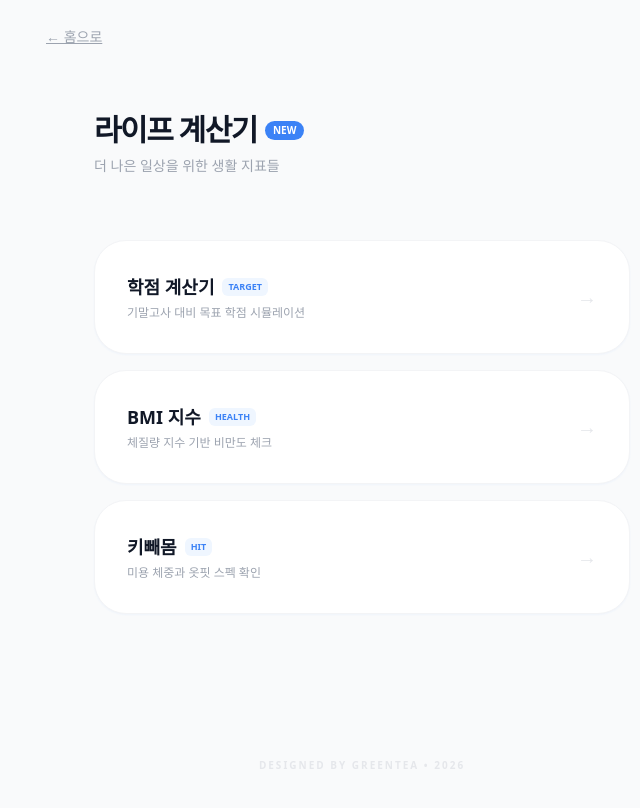
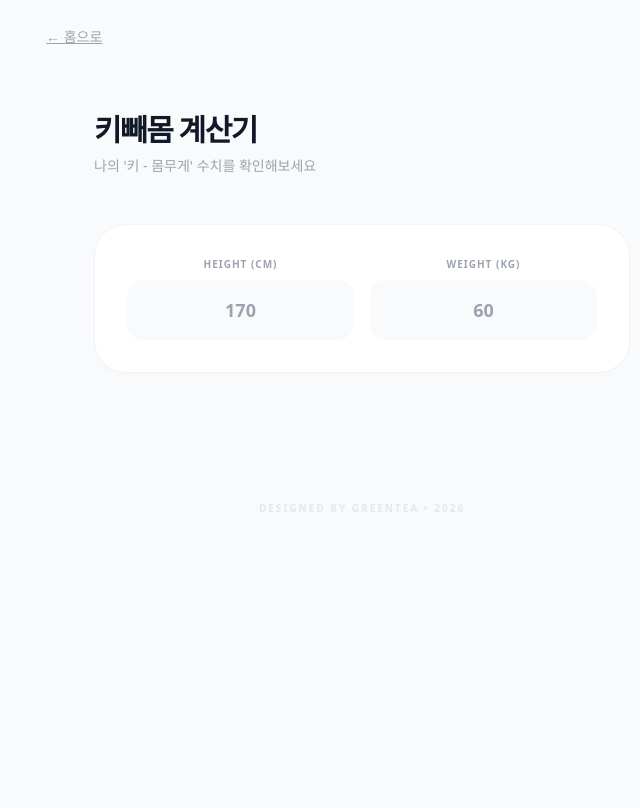
Before and after one commit to greentea2417/semogye-calculator, a Next.js app: page /life/kbm in a window 1280 px wide. Shown: the top 808 px of the page, without its empty margins (278-918 px from the left). Built offline with nearby package versions, Linux system fonts and the light colour scheme; a web font is replaced by a local one.

Commit message:
feat: finalize kbm calculator with status descriptions

```diff
--- a/app/life/bmi/page.tsx
+++ b/app/life/bmi/page.tsx
@@ -9,12 +9,25 @@ export default function BmiPage() {
 
   const heightNum = parseFloat(height);
   const weightNum = parseFloat(weight);
-  const bmi = weightNum && heightNum ? (weightNum / ((heightNum / 100) * (heightNum / 100))).toFixed(1) : null;
+
+  // BMI 계산 로직
+  const bmiValue = weightNum && heightNum
+    ? parseFloat((weightNum / ((heightNum / 100) * (heightNum / 100))).toFixed(1))
+    : null;
+
+  // BMI 상태 및 컬러 판정 함수
+  const getBmiStatus = (bmi: number) => {
+    if (bmi < 18.5) return { label: "저체중", desc: "조금 더 든든하게 드셔도 좋겠어요.", color: "text-amber-500" };
+    if (bmi < 23) return { label: "정상", desc: "아주 건강하고 이상적인 상태입니다!", color: "text-blue-500" };
+    if (bmi < 25) return { label: "과체중", desc: "관리가 필요한 시점이에요. 가벼운 운동 어때요?", color: "text-orange-500" };
+    return { label: "비만", desc: "건강을 위해 식단 조절과 운동을 권장합니다.", color: "text-red-500" };
+  };
+
+  const status = bmiValue ? getBmiStatus(bmiValue) : null;
 
   return (
     <main className="max-w-xl mx-auto px-5 py-16 space-y-12">
       <section className="space-y-2">
-        <Link href="/life" className="text-xs font-bold text-blue-500 uppercase tracking-widest hover:underline">← Life</Link>
         <h1 className="text-3xl font-black text-gray-900 tracking-tighter">BMI 지수</h1>
         <p className="text-sm text-gray-400 font-medium">나의 체질량 지수를 확인해보세요</p>
       </section>
@@ -22,22 +35,27 @@ export default function BmiPage() {
       <div className="bg-white border border-gray-100 rounded-[32px] p-8 shadow-sm shadow-gray-200/20">
         <div className="grid grid-cols-2 gap-4">
           <div className="space-y-2">
-            <label className="text-[10px] font-black text-gray-400 uppercase tracking-widest ml-1">Height (cm)</label>
-            <input type="number" placeholder="170" value={height} onChange={(e) => setHeight(e.target.value)}
-              className="w-full bg-gray-50 border-none rounded-2xl p-4 text-lg font-bold focus:ring-2 focus:ring-blue-500/20 transition-all" />
+            <label className="text-[10px] font-black text-gray-400 uppercase tracking-widest ml-1 text-center block">Height (cm)</label>
+            <input type="number" placeholder="160" value={height} onChange={(e) => setHeight(e.target.value)}
+              className="w-full bg-gray-50 border-none rounded-2xl p-4 text-lg font-bold focus:ring-2 focus:ring-blue-500/20 transition-all text-center" />
           </div>
           <div className="space-y-2">
-            <label className="text-[10px] font-black text-gray-400 uppercase tracking-widest ml-1">Weight (kg)</label>
-            {/* 🔥 오류 수정: onChange를 setWeight로 변경 */}
-            <input type="number" placeholder="65" value={weight} onChange={(e) => setWeight(e.target.value)}
-              className="w-full bg-gray-50 border-none rounded-2xl p-4 text-lg font-bold focus:ring-2 focus:ring-blue-500/20 transition-all" />
+            <label className="text-[10px] font-black text-gray-400 uppercase tracking-widest ml-1 text-center block">Weight (kg)</label>
+            <input type="number" placeholder="50" value={weight} onChange={(e) => setWeight(e.target.value)}
+              className="w-full bg-gray-50 border-none rounded-2xl p-4 text-lg font-bold focus:ring-2 focus:ring-blue-500/20 transition-all text-center" />
           </div>
         </div>
 
-        {bmi && (
+        {bmiValue && status && (
           <div className="mt-10 pt-10 border-t border-gray-50 text-center animate-in fade-in slide-in-from-bottom-2">
-            <span className="text-[10px] font-black text-blue-500 uppercase tracking-widest">Your BMI</span>
-            <div className="text-6xl font-black text-gray-900 tracking-tighter my-2">{bmi}</div>
+            <span className="text-[10px] font-black text-gray-400 uppercase tracking-widest">Your BMI</span>
+            <div className="text-6xl font-black text-gray-900 tracking-tighter my-2">{bmiValue}</div>
+
+            {/* 결과 설명 섹션 */}
+            <div className="mt-4 space-y-1">
+              <p className={`text-xl font-black ${status.color}`}>{status.label}</p>
+              <p className="text-sm text-gray-400 font-medium">{status.desc}</p>
+            </div>
           </div>
         )}
       </div>
--- a/app/life/kbm/page.tsx
+++ b/app/life/kbm/page.tsx
@@ -1,40 +1,71 @@
 "use client";
 
+import { useState } from "react";
 import Link from "next/link";
 
-const LIFE_TOOLS = [
-  { title: "학점 계산기", description: "기말고사 대비 목표 학점 시뮬레이션", href: "/life/grade", tag: "TARGET" },
-  { title: "BMI 지수", description: "체질량 지수 기반 비만도 체크", href: "/life/bmi", tag: "HEALTH" },
-  { title: "키빼몸", description: "미용 체중과 옷핏 스펙 확인", href: "/life/kbm", tag: "HIT" },
-];
+export default function KbmPage() {
+  const [height, setHeight] = useState("");
+  const [weight, setWeight] = useState("");
 
-export default function LifePage() {
+  const heightNum = parseFloat(height);
+  const weightNum = parseFloat(weight);
+
+  // 키빼몸 계산 (키 - 몸무게)
+  const kbmValue = heightNum && weightNum ? Math.round(heightNum - weightNum) : null;
+
+  // 키빼몸 상태 판정 함수 (보통 110~115를 미용/모델 스펙으로 봅니다)
+  const getKbmStatus = (kbm: number) => {
+    if (kbm >= 120) return { label: "매우 마름", desc: "모델급 스펙이에요. 건강을 위해 잘 챙겨 드세요!", color: "text-amber-500" };
+    if (kbm >= 110) return { label: "미용 체중", desc: "옷핏이 가장 예쁘게 나오는 이상적인 스펙입니다.", color: "text-blue-500" };
+    if (kbm >= 100) return { label: "표준 체중", desc: "가장 건강하고 보기 좋은 표준 상태입니다.", color: "text-emerald-500" };
+    return { label: "관리 필요", desc: "건강한 식단과 운동으로 관리를 시작해볼까요?", color: "text-orange-500" };
+  };
+
+  const status = kbmValue !== null ? getKbmStatus(kbmValue) : null;
+
   return (
-    <main className="max-w-xl mx-auto px-5 py-16 space-y-16">
+    <main className="max-w-xl mx-auto px-5 py-16 space-y-12">
+      {/* 상단 헤더 - 홈 링크 제거 및 정갈한 타이틀 */}
       <section className="space-y-2">
-        {/* 중복된 홈 링크 제거 후 타이틀 섹션만 유지 */}
-        <div className="flex items-center space-x-2">
-          <h1 className="text-3xl font-black text-gray-900 tracking-tighter">라이프 계산기</h1>
-          <span className="bg-blue-500 text-[10px] text-white px-2 py-0.5 rounded-full font-black uppercase">New</span>
-        </div>
-        <p className="text-sm text-gray-400 font-medium">더 나은 일상을 위한 생활 지표들</p>
+        <h1 className="text-3xl font-black text-gray-900 tracking-tighter">키빼몸 계산기</h1>
+        <p className="text-sm text-gray-400 font-medium">나의 '키 - 몸무게' 수치를 확인해보세요</p>
       </section>
 
-      <div className="space-y-4">
-        {LIFE_TOOLS.map((tool, index) => (
-          <Link key={index} href={tool.href} className="group block bg-white border border-gray-100 p-8 rounded-[32px] hover:border-blue-500 transition-all duration-300 shadow-sm shadow-blue-500/5">
-            <div className="flex justify-between items-center">
-              <div className="space-y-1">
-                <div className="flex items-center space-x-2">
-                  <h3 className="font-bold text-lg text-gray-900">{tool.title}</h3>
-                  <span className="text-[9px] font-bold text-blue-500 bg-blue-50 px-1.5 py-0.5 rounded-md">{tool.tag}</span>
-                </div>
-                <p className="text-xs text-gray-400 font-medium">{tool.description}</p>
-              </div>
-              <span className="text-xl text-gray-200 group-hover:text-blue-500 transition-colors transform group-hover:translate-x-1 duration-300">→</span>
+      <div className="bg-white border border-gray-100 rounded-[32px] p-8 shadow-sm shadow-gray-200/20">
+        <div className="grid grid-cols-2 gap-4">
+          <div className="space-y-2">
+            <label className="text-[10px] font-black text-gray-400 uppercase tracking-widest block text-center">Height (cm)</label>
+            <input
+              type="number"
+              placeholder="170"
+              value={height}
+              onChange={(e) => setHeight(e.target.value)}
+              className="w-full bg-gray-50 border-none rounded-2xl p-4 text-lg font-bold focus:ring-2 focus:ring-blue-500/20 transition-all text-center"
+            />
+          </div>
+          <div className="space-y-2">
+            <label className="text-[10px] font-black text-gray-400 uppercase tracking-widest block text-center">Weight (kg)</label>
+            <input
+              type="number"
+              placeholder="60"
+              value={weight}
+              onChange={(e) => setWeight(e.target.value)}
+              className="w-full bg-gray-50 border-none rounded-2xl p-4 text-lg font-bold focus:ring-2 focus:ring-blue-500/20 transition-all text-center"
+            />
+          </div>
+        </div>
+
+        {kbmValue !== null && status && (
+          <div className="mt-10 pt-10 border-t border-gray-50 text-center animate-in fade-in slide-in-from-bottom-2">
+            <span className="text-[10px] font-black text-gray-400 uppercase tracking-widest">Your Score</span>
+            <div className="text-6xl font-black text-gray-900 tracking-tighter my-2">{kbmValue}</div>
+
+            <div className="mt-4 space-y-1">
+              <p className={`text-xl font-black ${status.color}`}>{status.label}</p>
+              <p className="text-sm text-gray-400 font-medium">{status.desc}</p>
             </div>
-          </Link>
-        ))}
+          </div>
+        )}
       </div>
 
       <footer className="pt-20 text-center">
--- a/app/life/page.tsx
+++ b/app/life/page.tsx
@@ -10,40 +10,40 @@ const LIFE_TOOLS = [
 
 export default function LifePage() {
   return (
-    <main className="max-w-xl mx-auto px-6 py-12 space-y-12">
-      {/* --- 상단 헤더 --- */}
-      <section className="space-y-4">
-        <Link href="/" className="group inline-flex items-center text-[11px] font-bold text-gray-300 uppercase tracking-[0.2em] hover:text-blue-500 transition-colors">
-          <span className="mr-1 transform group-hover:-translate-x-1 transition-transform">←</span> Home
-        </Link>
-        <div className="space-y-1">
-          <div className="flex items-center space-x-2">
-            <h1 className="text-3xl font-black text-gray-900 tracking-tighter">라이프 계산기</h1>
-            <span className="bg-blue-500 text-[9px] text-white px-1.5 py-0.5 rounded-md font-black tracking-tighter">NEW</span>
-          </div>
-          <p className="text-[13px] text-gray-400 font-medium tracking-tight">더 나은 일상을 위한 생활 지표들</p>
+    <main className="max-w-xl mx-auto px-5 py-24 space-y-16">
+      {/* 상단 홈 링크들을 제거하고 타이틀 섹션만 정갈하게 배치 */}
+      <section className="space-y-2">
+        <div className="flex items-center space-x-2">
+          <h1 className="text-3xl font-black text-gray-900 tracking-tighter">라이프 계산기</h1>
+          <span className="bg-blue-500 text-[10px] text-white px-2 py-0.5 rounded-full font-black uppercase tracking-tight">New</span>
         </div>
+        <p className="text-sm text-gray-400 font-medium tracking-tight">더 나은 일상을 위한 생활 지표들</p>
       </section>
 
-      {/* --- 리스트 섹션 --- */}
-      <div className="space-y-3">
+      {/* 리스트 섹션 */}
+      <div className="space-y-4">
         {LIFE_TOOLS.map((tool, index) => (
-          <Link key={index} href={tool.href} className="group block bg-white border border-gray-50 p-7 rounded-[28px] hover:border-blue-500/30 transition-all duration-400 shadow-sm shadow-gray-200/20">
+          <Link
+            key={index}
+            href={tool.href}
+            className="group block bg-white border border-gray-100 p-8 rounded-[32px] hover:border-blue-500 transition-all duration-300 shadow-sm shadow-blue-500/5"
+          >
             <div className="flex justify-between items-center">
-              <div className="space-y-0.5">
+              <div className="space-y-1">
                 <div className="flex items-center space-x-2">
-                  <h3 className="font-bold text-[17px] text-gray-900">{tool.title}</h3>
+                  <h3 className="font-bold text-lg text-gray-900">{tool.title}</h3>
                   <span className="text-[9px] font-bold text-blue-500 bg-blue-50 px-1.5 py-0.5 rounded-md">{tool.tag}</span>
                 </div>
-                <p className="text-[13px] text-gray-400 font-medium tracking-tight">{tool.description}</p>
+                <p className="text-xs text-gray-400 font-medium">{tool.description}</p>
               </div>
-              <span className="text-gray-200 group-hover:text-blue-500 group-hover:translate-x-1 transition-all">→</span>
+              <span className="text-xl text-gray-200 group-hover:text-blue-500 transition-colors transform group-hover:translate-x-1 duration-300">→</span>
             </div>
           </Link>
         ))}
       </div>
+
       <footer className="pt-20 text-center">
-        <p className="text-[9px] font-bold text-gray-200 uppercase tracking-[0.3em]">Designed by greentea • 2026</p>
+        <p className="text-[10px] font-bold text-gray-200 uppercase tracking-[0.2em]">Designed by greentea • 2026</p>
       </footer>
     </main>
   );
```
